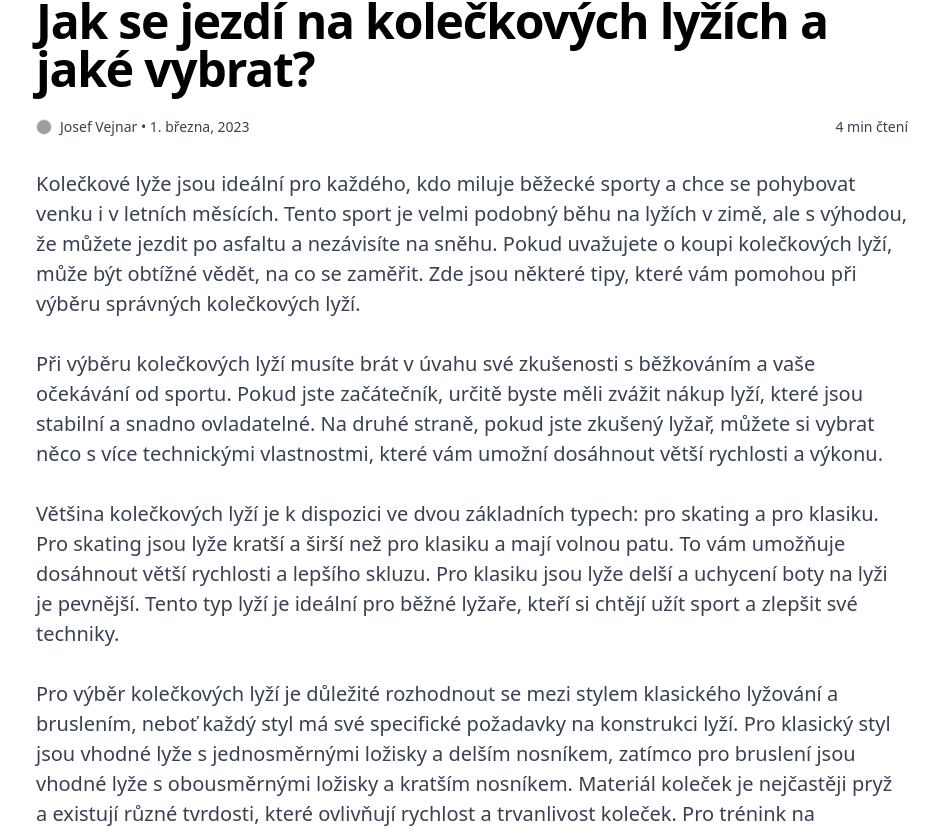
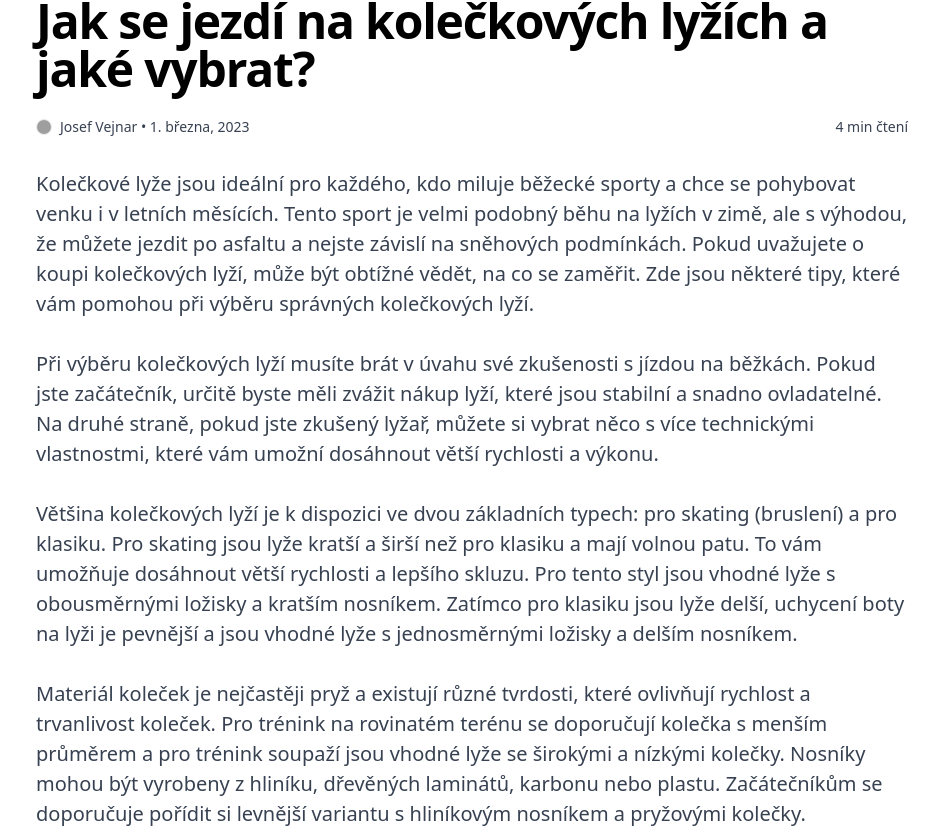
Before and after one commit to LukasMitlener/next-jove, a Next.js app: page /jak-se-jezdi-na-koleckovych-lyzich-a-jake-vybrat in a window 1280 px wide. Shown: the part 507-1340 px from the top of the page, without its empty margins (168-1106 px from the left). Built offline with nearby package versions, Linux system fonts and the light colour scheme; grey boxes are pictures that could not be loaded.

Commit message:
Add files via upload

```diff
--- a/pages/jak-se-jezdi-na-koleckovych-lyzich-a-jake-vybrat.jsx
+++ b/pages/jak-se-jezdi-na-koleckovych-lyzich-a-jake-vybrat.jsx
@@ -30,28 +30,28 @@ const clanek1 = () => {
           </div>
           <div className="dark:text-gray-100">
             <p className='pb-12'>
-            Kolečkové lyže jsou ideální pro každého, kdo miluje běžecké sporty a chce se pohybovat venku i v letních měsících. Tento sport je velmi podobný běhu na lyžích v zimě, ale s výhodou, že můžete jezdit po asfaltu a nezávisíte na sněhu. Pokud uvažujete o koupi kolečkových lyží, může být obtížné vědět, na co se zaměřit. Zde jsou některé tipy, které vám pomohou při výběru správných kolečkových lyží.
+            Kolečkové lyže jsou ideální pro každého, kdo miluje běžecké sporty a chce se pohybovat venku i v letních měsících. Tento sport je velmi podobný běhu na lyžích v zimě, ale s výhodou, že můžete jezdit po asfaltu a nejste závislí na sněhových podmínkách. Pokud uvažujete o koupi kolečkových lyží, může být obtížné vědět, na co se zaměřit. Zde jsou některé tipy, které vám pomohou při výběru správných kolečkových lyží.
             <br />
             <br />
-            Při výběru kolečkových lyží musíte brát v úvahu své zkušenosti s běžkováním a vaše očekávání od sportu. Pokud jste začátečník, určitě byste měli zvážit nákup lyží, které jsou stabilní a snadno ovladatelné. Na druhé straně, pokud jste zkušený lyžař, můžete si vybrat něco s více technickými vlastnostmi, které vám umožní dosáhnout větší rychlosti a výkonu.
+            Při výběru kolečkových lyží musíte brát v úvahu své zkušenosti s jízdou na běžkách. Pokud jste začátečník, určitě byste měli zvážit nákup lyží, které jsou stabilní a snadno ovladatelné. Na druhé straně, pokud jste zkušený lyžař, můžete si vybrat něco s více technickými vlastnostmi, které vám umožní dosáhnout větší rychlosti a výkonu.
             <br />
             <br />
-            Většina kolečkových lyží je k dispozici ve dvou základních typech: pro skating a pro klasiku. Pro skating jsou lyže kratší a širší než pro klasiku a mají volnou patu. To vám umožňuje dosáhnout větší rychlosti a lepšího skluzu. Pro klasiku jsou lyže delší a uchycení boty na lyži je pevnější. Tento typ lyží je ideální pro běžné lyžaře, kteří si chtějí užít sport a zlepšit své techniky.
+            Většina kolečkových lyží je k dispozici ve dvou základních typech: pro skating (bruslení) a pro klasiku. Pro skating jsou lyže kratší a širší než pro klasiku a mají volnou patu. To vám umožňuje dosáhnout větší rychlosti a lepšího skluzu. Pro tento styl jsou vhodné lyže s obousměrnými ložisky a kratším nosníkem. Zatímco pro klasiku jsou lyže delší, uchycení boty na lyži je pevnější a jsou vhodné lyže s jednosměrnými ložisky a delším nosníkem.
             <br />
             <br />
-            Pro výběr kolečkových lyží je důležité rozhodnout se mezi stylem klasického lyžování a bruslením, neboť každý styl má své specifické požadavky na konstrukci lyží. Pro klasický styl jsou vhodné lyže s jednosměrnými ložisky a delším nosníkem, zatímco pro bruslení jsou vhodné lyže s obousměrnými ložisky a kratším nosníkem. Materiál koleček je nejčastěji pryž a existují různé tvrdosti, které ovlivňují rychlost a trvanlivost koleček. Pro trénink na rovinatém terénu se doporučuje kolečka s menším průměrem a pro trénink soupaží jsou vhodné lyže se širokými a nízkými kolečky. Nosníky mohou být vyrobeny z hliníku, dřevěných laminátů, karbonu nebo plastu. Začátečníkům se doporučuje pořídit si levnější variantu s hliníkovým nosníkem a pryžovými kolečky.
+            Materiál koleček je nejčastěji pryž a existují různé tvrdosti, které ovlivňují rychlost a trvanlivost koleček. Pro trénink na rovinatém terénu se doporučují kolečka s menším průměrem a pro trénink soupaží jsou vhodné lyže se širokými a nízkými kolečky. Nosníky mohou být vyrobeny z hliníku, dřevěných laminátů, karbonu nebo plastu. Začátečníkům se doporučuje pořídit si levnější variantu s hliníkovým nosníkem a pryžovými kolečky.
             <br />
             <br />
-            Při výběru kolečkových lyží musíte také brát v úvahu typ terénu, na kterém budete jezdit. Pokud budete jezdit na hladkém asfaltu, můžete si vybrat menší kolečka, která vám poskytnou rychlost a skluz. Pokud plánujete jezdit v terénu s nerovnostmi, vybírejte lyže s většími kolečky, které vám poskytnou lepší stabilitu a snadnější řízení.
+            Při výběru kolečkových lyží musíte také brát v úvahu typ terénu, na kterém budete jezdit. Pokud budete jezdit na hladkém asfaltu, můžete si vybrat menší kolečka. Pokud plánujete jezdit v terénu s nerovnostmi, vybírejte lyže s většími kolečky, které vám poskytnou lepší stabilitu.
             <br />
             <br />
-            Při začátcích s kolečkovými lyžemi je důležité být otevřený a sdělit své očekávání prodejci. Zvažte, zda chcete jezdit klasicky nebo bruslit, jestli plánujete projížďky, tréninky nebo závody a jaký typ vázání bot máte k dispozici nebo si plánujete pořídit.
+            Při začátcích s kolečkovými lyžemi zvažte, zda chcete jezdit klasicky nebo bruslit, jestli plánujete projížďky, tréninky nebo závody a jaký typ vázání bot máte k dispozici nebo si plánujete pořídit.
+            <br />
+            <br />
+            Měli byste brát v úvahu i výběr bot. Boty by měly být pohodlné a pevné, aby vám poskytly správnou oporu a kontrolu nad lyžemi.
             <br />
             <br />
             Pro jízdu na kolečkových lyžích budete také potřebovat hole se speciálními hroty na asfalt, stejně dlouhé jako vaše zimní hole a nezapomeňte na cyklistickou přilbu a rukavice.
-            <br />
-            <br />
-            Poslední věc, kterou byste měli brát v úvahu, je výběr bot. Boty by měly být pohodlné a pevné, aby vám poskytly správnou oporu a kontrolu nad lyžemi.
             </p>
           </div>
         </article>
@@ -61,7 +61,7 @@ const clanek1 = () => {
             <h4 className="text-lg font-semibold">Další články</h4>
             <ul className="ml-4 space-y-1 list-disc">
               <li>
-                <Link href="/clanek2" className="hover:underline">Proč začít jezdit na kolečkových lyžích JOVE?</Link>
+                <Link href="/proc-zacit-jezdit-na-koleckovych-lyzich-jove" className="hover:underline">Proč začít jezdit na kolečkových lyžích JOVE?</Link>
               </li>
             </ul>
           </div>
```
